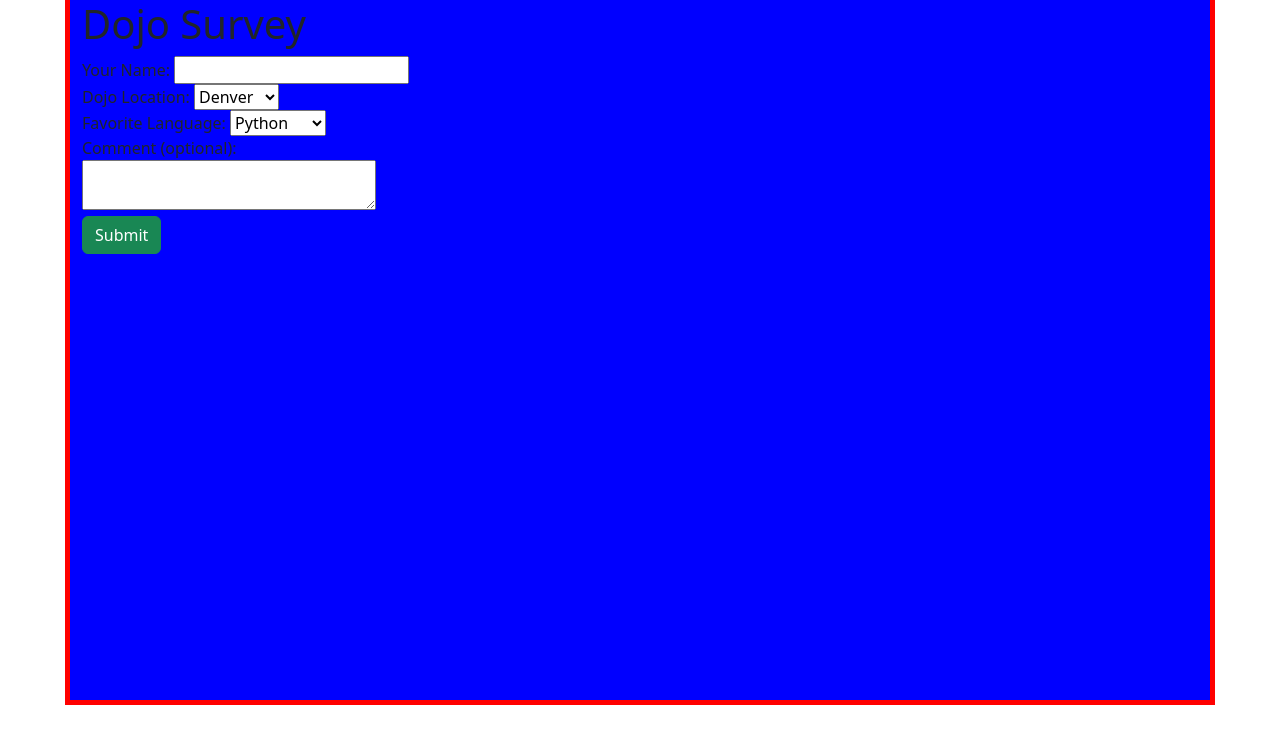
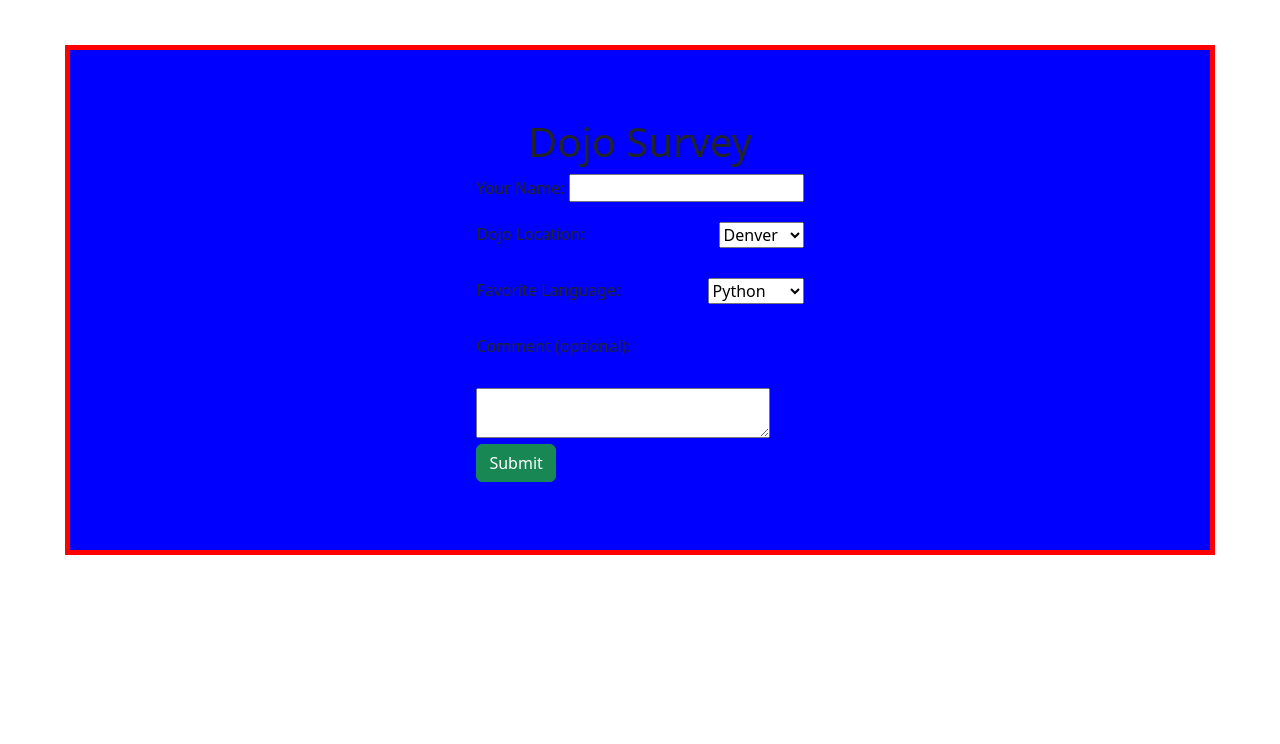
Before and after one commit to Carlosd1478/Dojo-Survey, a Flask app: template templates/student_form.html in a window 1280 px wide. Shown: the top 744 px of the page. Run offline with Flask 2, Linux system fonts and the light colour scheme; the template is opened without the code that fills it, so the values that code supplies are empty.

Commit message:
third commit

```diff
--- a/static/bootstrap-5.3.0-alpha1-dist/style.css
+++ b/static/bootstrap-5.3.0-alpha1-dist/style.css
@@ -4,9 +4,22 @@
 }
 
 .container {
-    width: 500px;
-    height: 700px;
+    /* width: 100px; */
+    min-height: 500px;
     background-color: blue;
+    display: flex;
+    justify-content: center;
+    align-items: center;
     margin: 0 auto;
+    margin-top: 50px;
     outline: 5px solid red;
+    flex-direction: column;
 }
+
+.student_section {
+    margin: 0 auto;
+    margin-bottom: 30px;
+    margin-top: 20px;
+    display: flex;
+    justify-content: space-between;
+}
```
